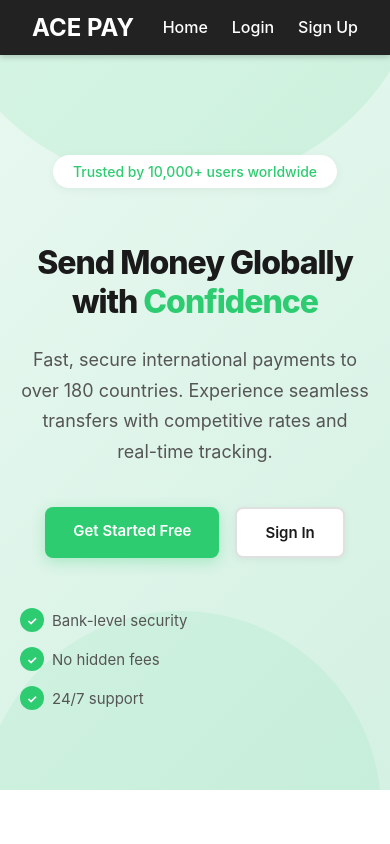
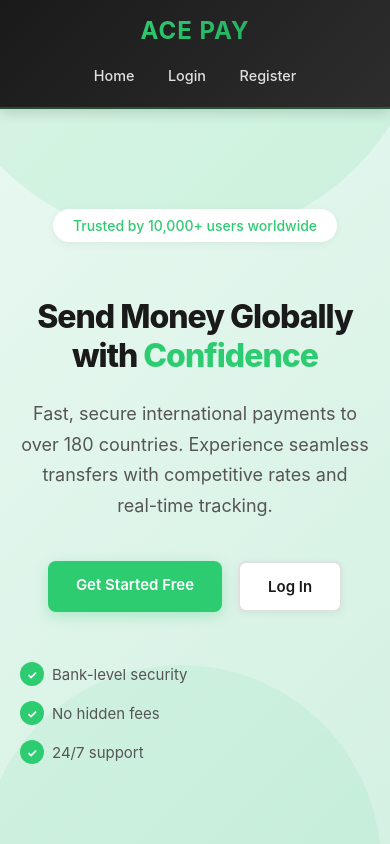
Before and after one commit to ST10399453/INSY7314_PaymentSystem, a React (Create React App) app in the folder frontend/: page / in a window 390 px wide. Shown: the top 844 px of the page. Built offline with nearby package versions, Linux system fonts and the light colour scheme.

Commit message:
improved the style of the home page and nav bar

```diff
--- a/frontend/src/App.css
+++ b/frontend/src/App.css
@@ -19,56 +19,122 @@ main {
 }
 
 /* ---------- Navbar Styles ---------- */
+/* ---------- Navbar Styles ---------- */
 .navbar {
   display: flex;
   justify-content: space-between;
   align-items: center;
-  background-color: #222;
+  background: linear-gradient(135deg, #1a1a1a 0%, #2d2d2d 100%);
   color: white;
-  padding: 0.8rem 2rem;
-  box-shadow: 0 2px 6px rgba(0, 0, 0, 0.2);
+  padding: 1rem 2.5rem;
+  box-shadow: 0 4px 12px rgba(0, 0, 0, 0.15);
   position: sticky;
   top: 0;
   z-index: 100;
+  border-bottom: 2px solid rgba(46, 204, 113, 0.3);
 }
 
 .logo {
-  font-weight: bold;
-  font-size: 1.5rem;
+  font-weight: 700;
+  font-size: 1.75rem;
+  letter-spacing: 1px;
+  background: linear-gradient(135deg, #2ecc71 0%, #27ae60 100%);
+  -webkit-background-clip: text;
+  -webkit-text-fill-color: transparent;
+  background-clip: text;
+  transition: all 0.3s ease;
+  cursor: pointer;
+}
+
+.logo:hover {
+  transform: scale(1.05);
+  filter: brightness(1.2);
 }
 
 .nav-links {
   list-style: none;
   display: flex;
-  gap: 1.5rem;
+  gap: 2rem;
   margin: 0;
   padding: 0;
+  align-items: center;
+}
+
+.nav-links li {
+  position: relative;
 }
 
 .nav-links a {
   text-decoration: none;
-  color: white;
+  color: #e0e0e0;
   font-weight: 500;
-  transition: color 0.3s ease;
+  font-size: 1rem;
+  padding: 0.5rem 1rem;
+  border-radius: 6px;
+  transition: all 0.3s ease;
+  display: inline-block;
+  position: relative;
 }
 
-/* ---------- Global Styles ---------- */
+.nav-links a::after {
+  content: "";
+  position: absolute;
+  bottom: 0;
+  left: 50%;
+  transform: translateX(-50%);
+  width: 0;
+  height: 2px;
+  background: linear-gradient(90deg, #2ecc71, #27ae60);
+  transition: width 0.3s ease;
+}
 
 .nav-links a:hover {
-  color: #2ECC71;
+  color: #2ecc71;
+  background-color: rgba(46, 204, 113, 0.1);
 }
 
-/* ---------- Home Page Styles ---------- */
-
-.login-btn {
-  background-color: #2ECC71;
-  color: #222;
+.nav-links a:hover::after {
+  width: 80%;
 }
 
-.login-btn:hover {
-  background-color: #00e070;
-  transform: translateY(-2px);
-  box-shadow: 0 4px 8px rgba(0, 255, 127, 0.3);
+/* Active link style */
+.nav-links a.active {
+  color: #2ecc71;
+  background-color: rgba(46, 204, 113, 0.15);
+}
+
+/* Mobile responsiveness */
+@media (max-width: 768px) {
+  .navbar {
+    padding: 1rem 1.5rem;
+  }
+
+  .logo {
+    font-size: 1.5rem;
+  }
+
+  .nav-links {
+    gap: 1rem;
+  }
+
+  .nav-links a {
+    padding: 0.4rem 0.8rem;
+    font-size: 0.9rem;
+  }
+}
+
+@media (max-width: 480px) {
+  .navbar {
+    flex-direction: column;
+    gap: 1rem;
+    padding: 1rem;
+  }
+
+  .nav-links {
+    flex-wrap: wrap;
+    justify-content: center;
+    gap: 0.5rem;
+  }
 }
 
 /* ---------- Form Styles (Login/Register) ---------- */
--- a/frontend/src/components/Home.js
+++ b/frontend/src/components/Home.js
@@ -37,7 +37,7 @@ function Home() {
                   Get Started Free
                 </Link>
                 <Link to="/login" className="btn btn-secondary">
-                  Sign In
+                  Log In
                 </Link>
               </>
             )}
--- a/frontend/src/components/Navbar.js
+++ b/frontend/src/components/Navbar.js
@@ -46,7 +46,7 @@ function Navbar() {
               <Link to="/login">Login</Link>
             </li>
             <li>
-              <Link to="/signup">Sign Up</Link>
+              <Link to="/signup">Register</Link>
             </li>
           </>
         )}
```
